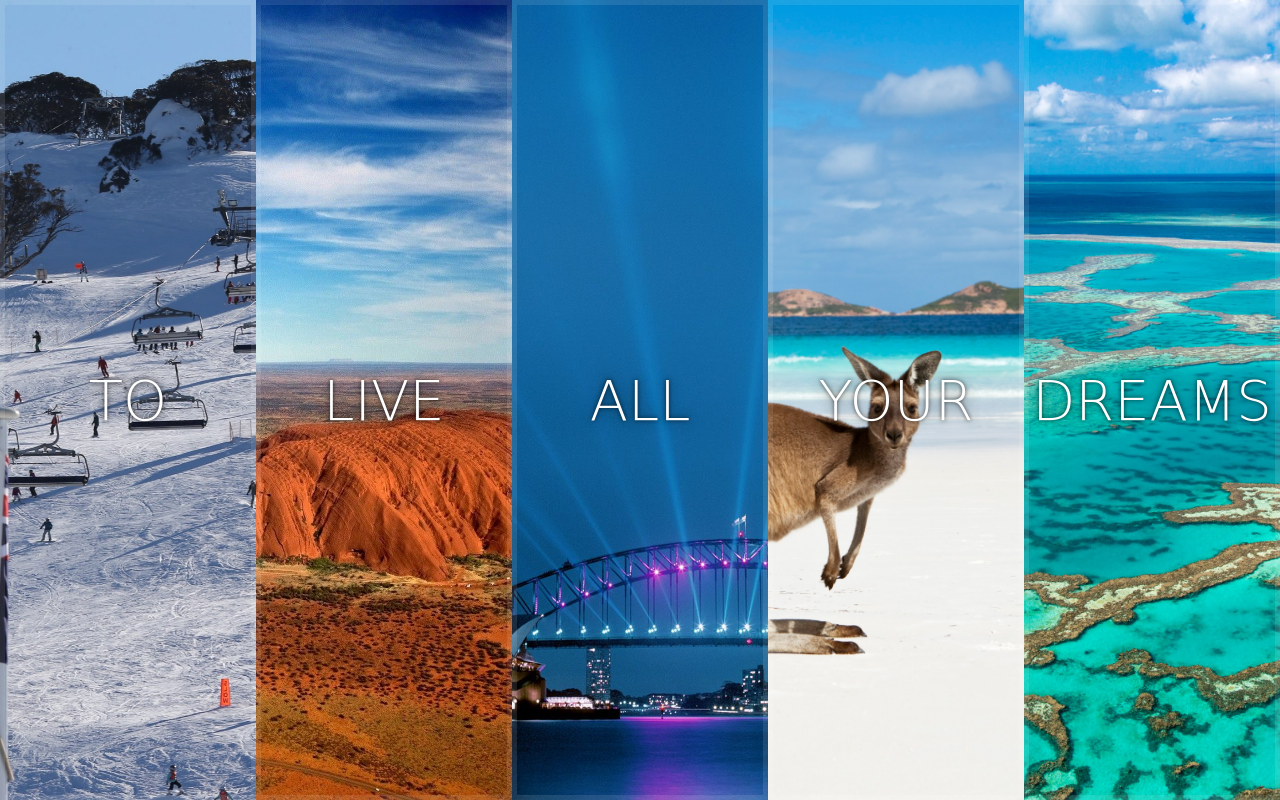
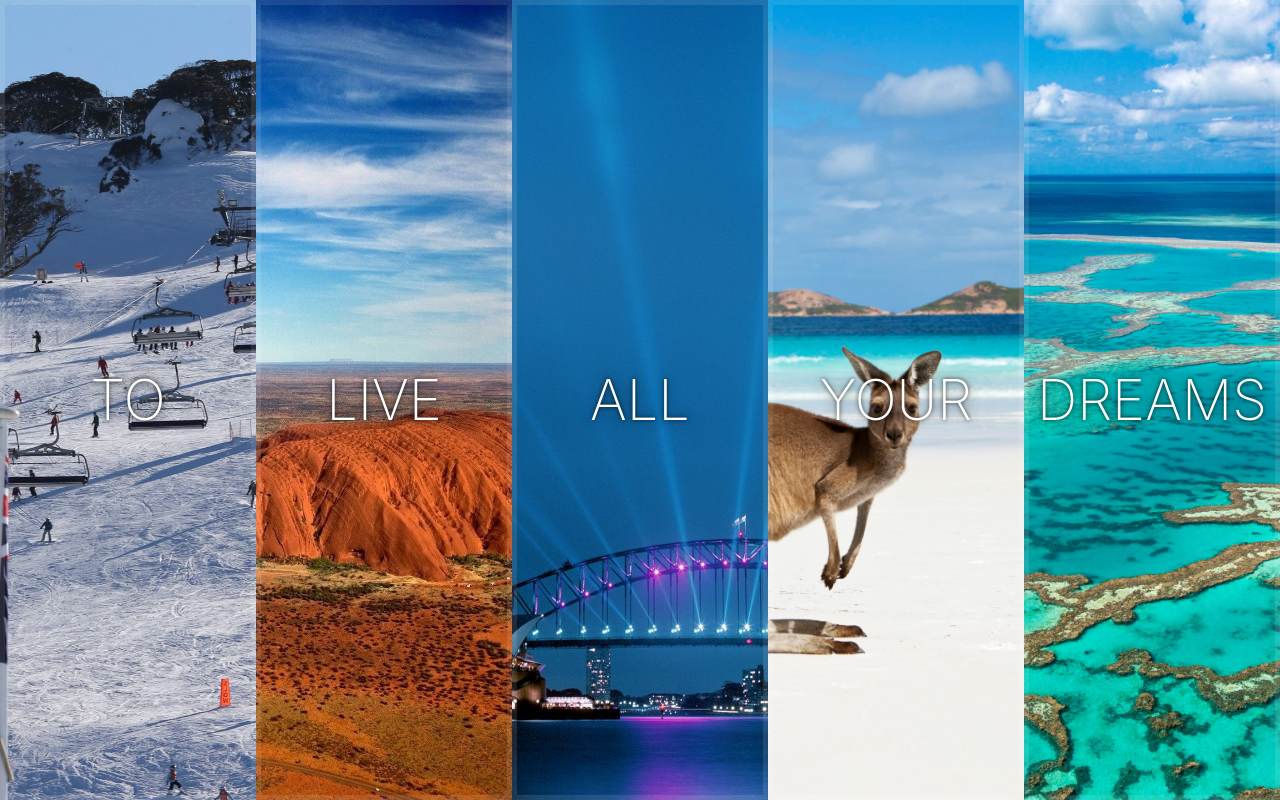
Before and after one commit to Rofrtd/flex-panels-image-gallery, a plain HTML site: page index.html in a window 1280 px wide. Drawn offline with Linux system fonts and the light colour scheme.

Commit message:
Add README

```diff
--- a/style.css
+++ b/style.css
@@ -1,7 +1,7 @@
 html {
     box-sizing: border-box;
     background: black;
-    font-family: 'helvetica neue';
+    font-family: sans-serif;
     font-size: 16px;
     font-weight: 200;
   }
@@ -42,13 +42,12 @@ html {
     flex-direction: column;
   }
 
-  .panel1 { background-image:url(Perisher.jpg); }
-  .panel2 { background-image:url(uluru.jpg); }
-  .panel3 { background-image:url(opera.jpg); }
-  .panel4 { background-image:url(kangaroo.jpg); }
-  .panel5 { background-image:url(reef.jpg); }
+  .panel1 { background-image:url(images/Perisher.jpg); }
+  .panel2 { background-image:url(images/uluru.jpg); }
+  .panel3 { background-image:url(images/opera.jpg); }
+  .panel4 { background-image:url(images/kangaroo.jpg); }
+  .panel5 { background-image:url(images/reef.jpg); }
 
-  /* Flex Children */
   .panel > * {
     margin: 0;
     width: 100%;
@@ -66,7 +65,7 @@ html {
 
   .panel p {
     text-transform: uppercase;
-    font-family: 'Amatic SC', cursive;
+    font-family: -apple-system, BlinkMacSystemFont, 'Segoe UI', Roboto, Oxygen, Ubuntu, Cantarell, 'Open Sans', 'Helvetica Neue', sans-serif;
     text-shadow: 0 0 4px rgba(0, 0, 0, 0.72), 0 0 14px rgba(0, 0, 0, 0.45);
     font-size: 2em;
   }
```
Also changed, not shown: images/Perisher.jpg (renamed from Perisher.jpg), images/kangaroo.jpg (renamed from kangaroo.jpg), images/opera.jpg (renamed from opera.jpg), images/reef.jpg (renamed from reef.jpg), images/uluru.jpg (renamed from uluru.jpg), 1 other file.
